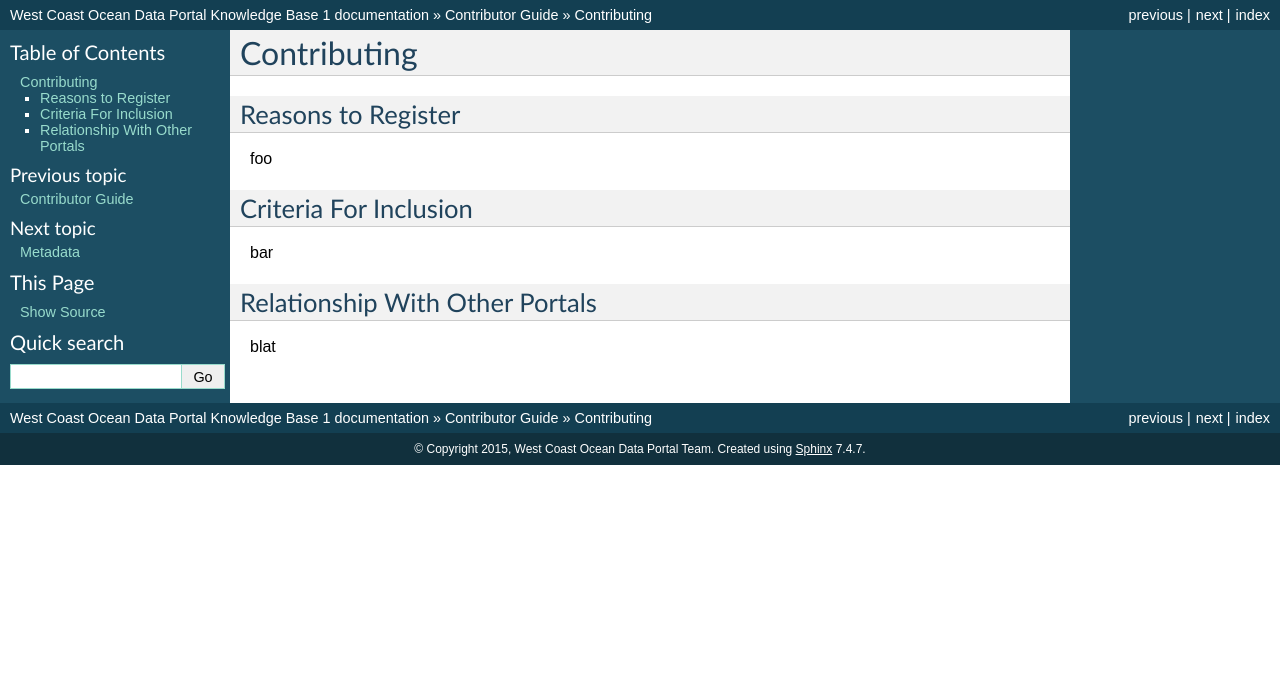
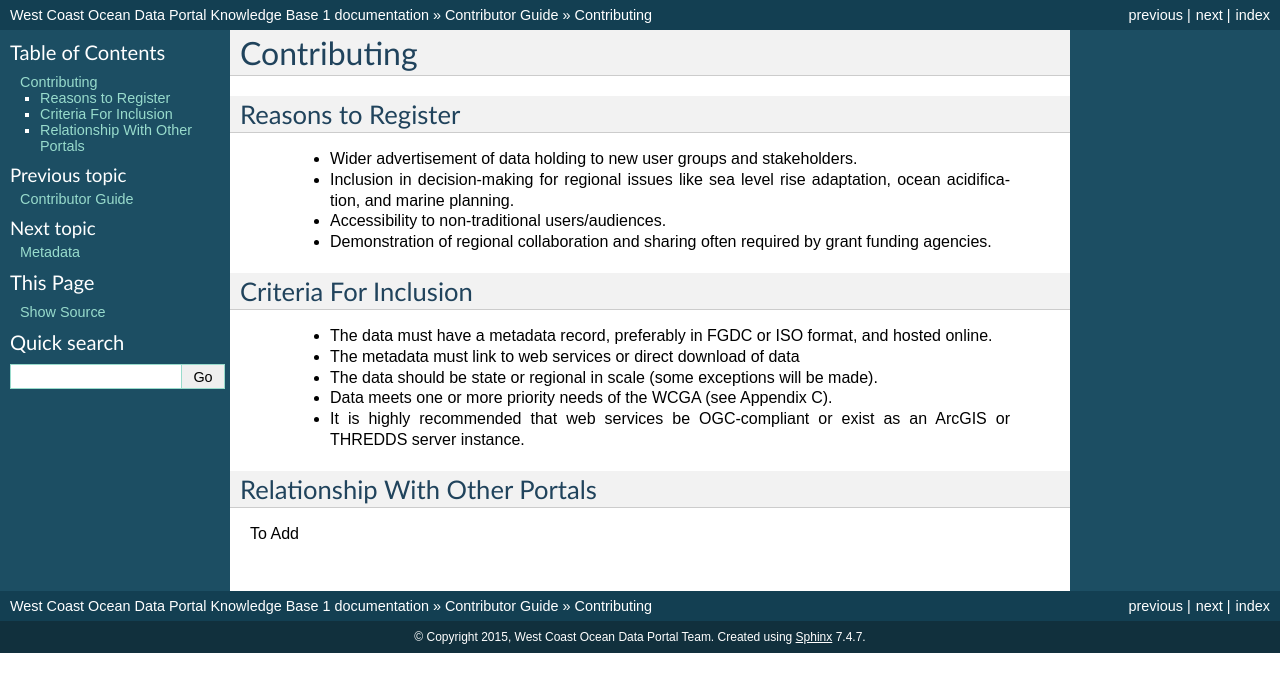
Before and after one commit to WCGA/knowledge-base, a Sphinx documentation site: the page built from docs/contributing.rst, in a window 1280 px wide. Shown: the top 692 px of the page. Built offline with Sphinx 7.4.7, drawn with Linux system fonts in a browser that asks for light colours.

```diff
--- a/docs/contributing.rst
+++ b/docs/contributing.rst
@@ -4,14 +4,21 @@ Contributing
 Reasons to Register
 -------------------
 
-foo
+ * Wider advertisement of data holding to new user groups and stakeholders.
+ * Inclusion in decision-making for regional issues like sea level rise adaptation, ocean acidification, and marine planning.
+ * Accessibility to non-traditional users/audiences.
+ * Demonstration of regional collaboration and sharing often required by grant funding agencies.
 
 Criteria For Inclusion
 ----------------------
 
-bar
+  * The data must have a metadata record, preferably in FGDC or ISO format, and hosted online.
+  * The metadata must link to web services or direct download of data
+  * The data should be state or regional in scale (some exceptions will be made).
+  * Data meets one or more priority needs of the WCGA (see Appendix C).
+  * It is highly recommended that web services be OGC-compliant or exist as an ArcGIS or THREDDS server instance.
 
 Relationship With Other Portals
 -------------------------------
 
-blat
+To Add
```
Also changed, not shown: README.md (+17 -2 lines), docs/contributor-guide.rst (+2 -5 lines), docs/glossary.rst (added, +10 -0 lines), docs/index.rst (+1 -7 lines).
